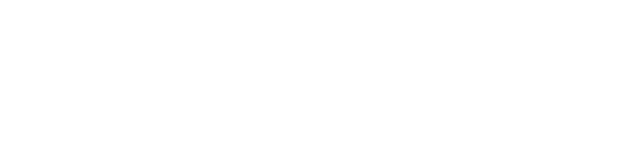
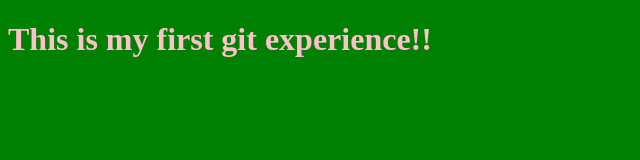
Before and after one commit to kth1969/Web_extended, a plain HTML site: page index.html in a window 1280 px wide. Shown: the whole page, without its empty margins (0-640 px from the left). Drawn offline with Linux system fonts and the light colour scheme.

Commit message:
Update index.html
change color

```diff
--- a/index.html
+++ b/index.html
@@ -1,12 +1,20 @@
 <!DOCTYPE html>
 <html lang="en">
 <head>
-    <meta charset="UTF-8">
-    <meta name="viewport" content="width=
-    , initial-scale=1.0">
-    <title>Document</title>
+  <meta charset="UTF-8">
+  <meta name="viewport" content="width=device-width, initial-scale=1.0">
+  <title>STUWEX 20 Git Yeah!!</title>
+
+  <style>
+    body {
+      background-color:green;
+      color:pink;
+    }
+
+  </style>
+
 </head>
 <body>
-
+  <h1>This is my first git experience!!</h1>
 </body>
 </html>
```
